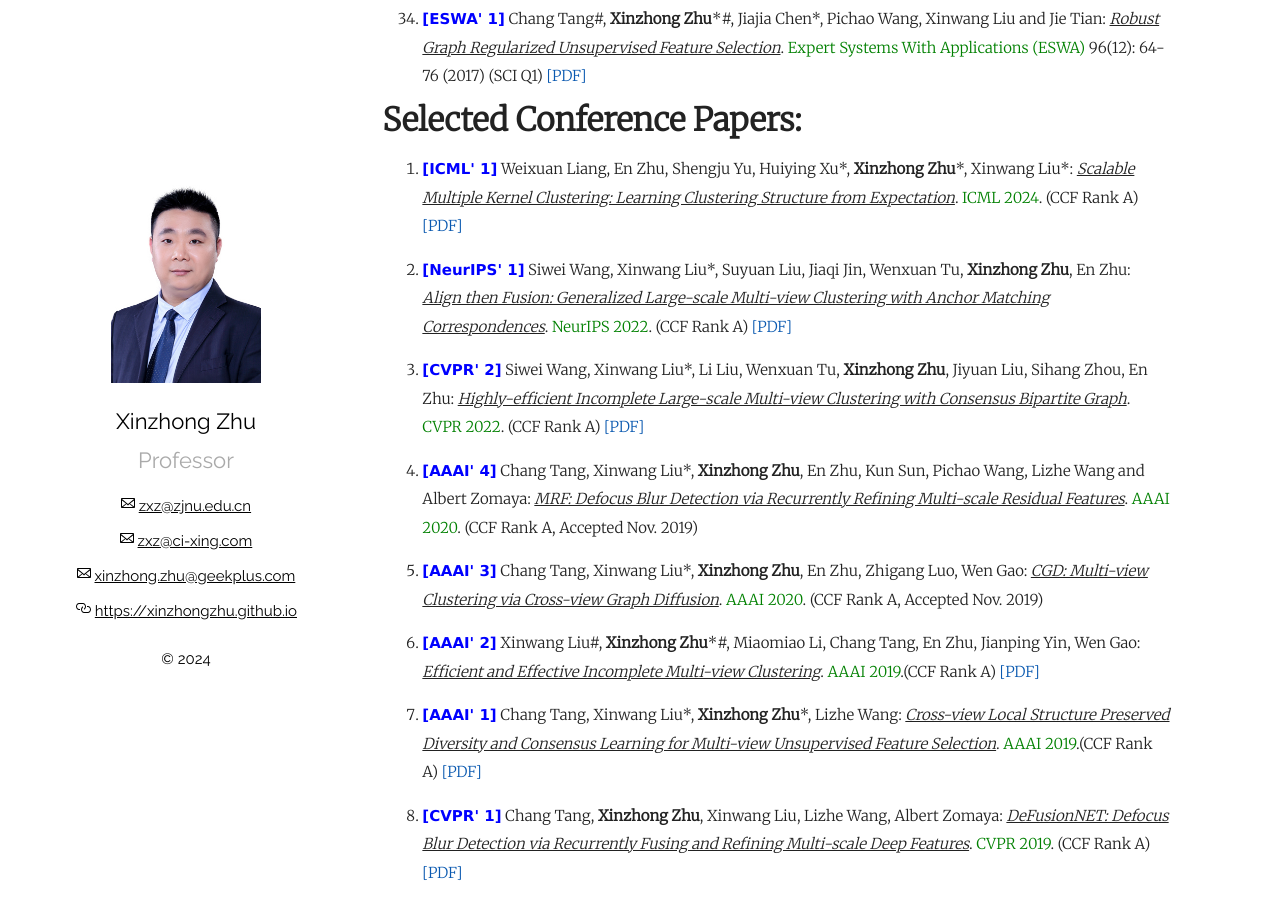
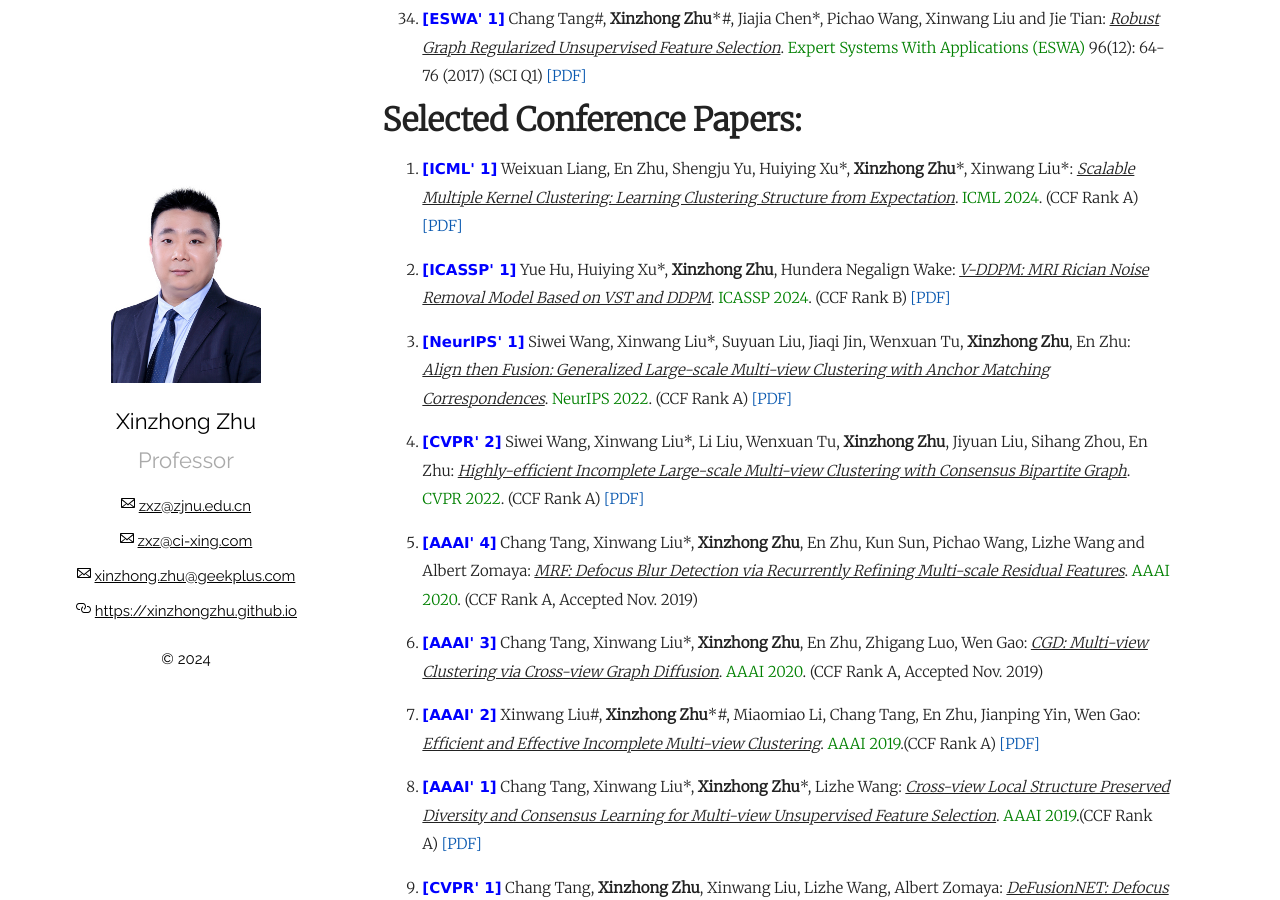
Before and after one commit to xinzhongzhu/xinzhongzhu.github.io, a Jekyll site: the page built from index.md, in a window 1280 px wide and 900 px high, scrolled down 3943 px. Built offline with Jekyll 4.4.1, drawn with Linux system fonts in a browser that asks for light colours.

Commit message:
Update index.md

```diff
--- a/index.md
+++ b/index.md
@@ -111,7 +111,11 @@ Please drop me a message by email: <u>zxz@zjnu.edu.cn</u> or <u>zxz@ci-xing.com<
   <p>
     <ol>
 
+
+
 <p style="margin-top: 8px;"><li><font face="verdana" color="blue"><b>[ICML' 1]</b></font> Weixuan Liang, En Zhu, Shengju Yu, Huiying Xu*, <b>Xinzhong Zhu</b>*, Xinwang Liu*: <i><u>Scalable Multiple Kernel Clustering: Learning Clustering Structure from Expectation</u></i>. <font color="green">ICML 2024</font>. (CCF Rank A) <a href = "https://xinzhongzhu.github.io/document/813_scalable_multiple_kernel_clust.pdf">[PDF]</a>  </li></p>
+
+<p style="margin-top: 8px;"><li><font face="verdana" color="blue"><b>[ICASSP' 1]</b></font> Yue Hu, Huiying Xu*, <b>Xinzhong Zhu</b>, Hundera Negalign Wake: <i><u>V-DDPM: MRI Rician Noise Removal Model Based on VST and DDPM</u></i>. <font color="green">ICASSP 2024</font>. (CCF Rank B) <a href = "https://xinzhongzhu.github.io/document/V-DDPM_MRI_Rician_Noise_Removal_Model_Based_on_VST_and_DDPM.pdf">[PDF]</a>  </li></p>
 
 <p style="margin-top: 8px;"><li><font face="verdana" color="blue"><b>[NeurIPS' 1]</b></font> Siwei Wang, Xinwang Liu*, Suyuan Liu, Jiaqi Jin, Wenxuan Tu, <b>Xinzhong Zhu</b>, En Zhu: <i><u>Align then Fusion: Generalized Large-scale Multi-view Clustering with Anchor Matching Correspondences</u></i>. <font color="green">NeurIPS 2022</font>. (CCF Rank A) <a href = "https://xinzhongzhu.github.io/document/2023_5_6.pdf">[PDF]</a>  </li></p>
 
```
